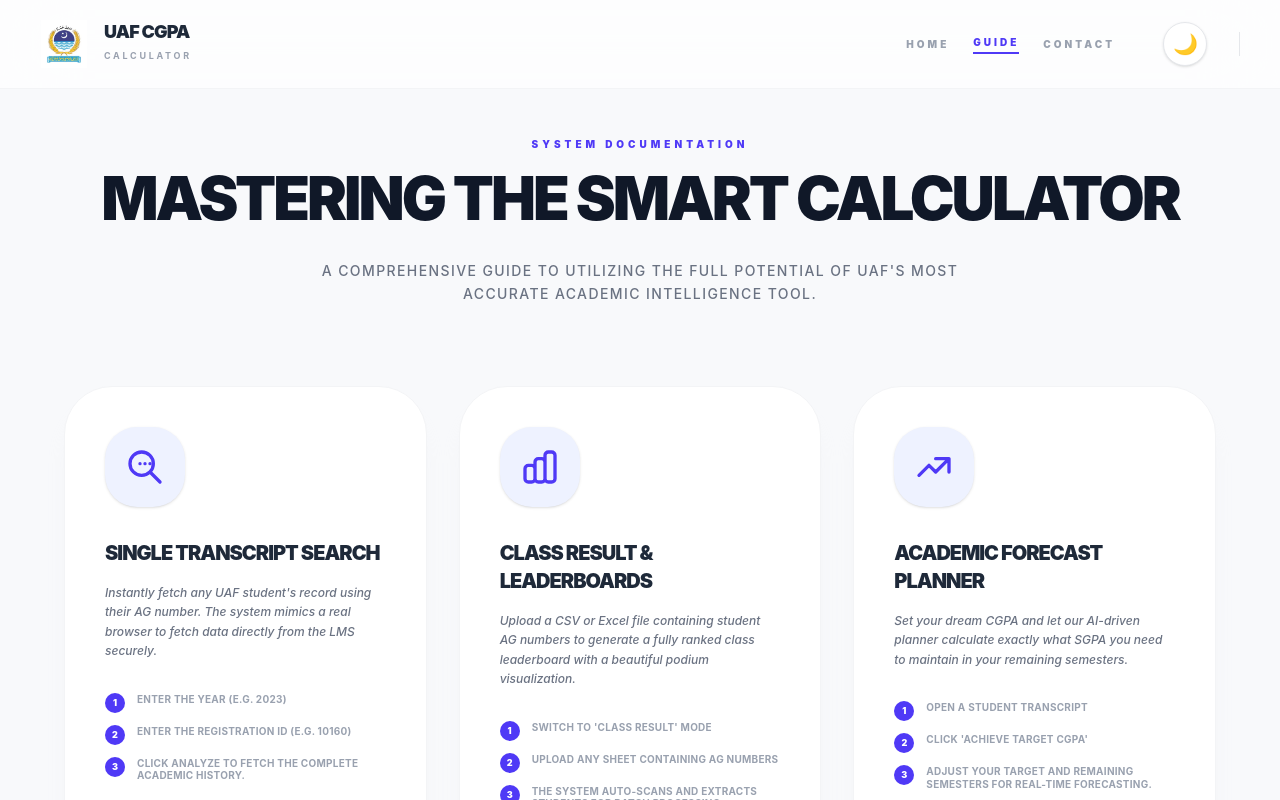
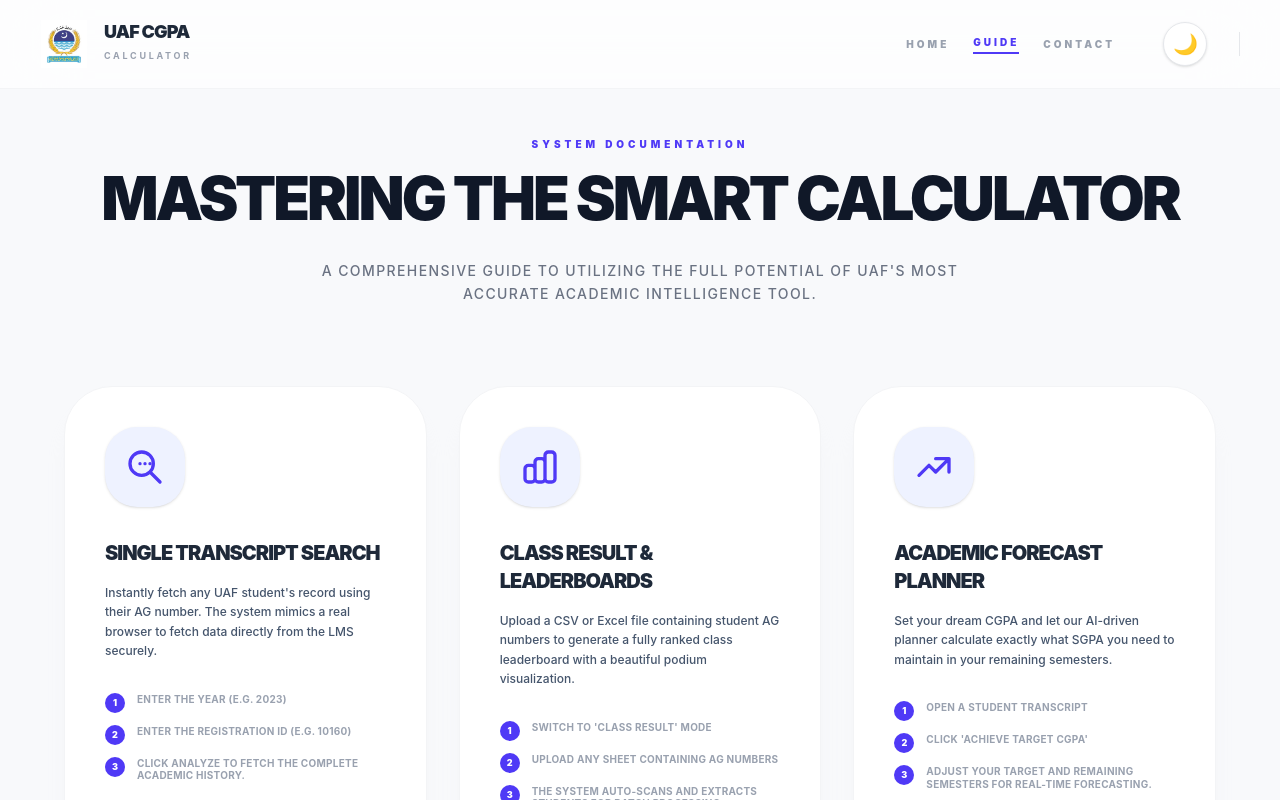
Before and after one commit to Zohaibmuaz/uaf-cgpa-calculator, a React (Vite) app in the folder frontend/: page / in a window 1280 px wide. Both pictures are taken after a click on the button "GUIDE". Shown: the top 800 px of the page. Built offline with nearby package versions, Linux system fonts and the light colour scheme.

Commit message:
UI: Optimize Guide Page description colors for better contrast in both themes

```diff
--- a/frontend/src/App.tsx
+++ b/frontend/src/App.tsx
@@ -728,7 +728,7 @@ const GuidePage = ({ darkMode }: { darkMode: boolean }) => {
               {feature.icon}
             </div>
             <h3 className="text-xl font-black uppercase tracking-tighter mb-4">{feature.title}</h3>
-            <p className="text-xs text-gray-500 dark:text-gray-400 leading-relaxed mb-8 font-medium italic">
+            <p className="text-xs text-slate-600 dark:text-gray-300 leading-relaxed mb-8 font-medium">
               {feature.description}
             </p>
             <div className="space-y-3">
```
